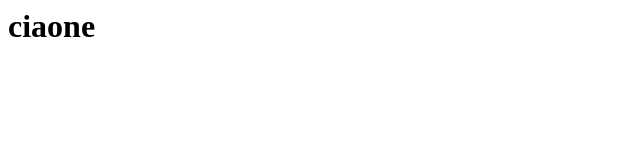
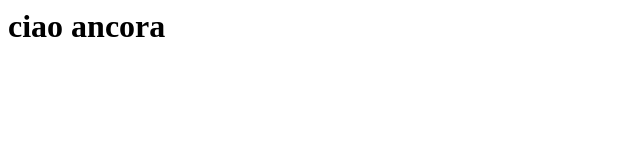
Before and after one commit to AloisiMatteo/prova_branch, a plain HTML site: page index.html in a window 1280 px wide. Shown: the whole page, without its empty margins (0-640 px from the left). Drawn offline with Linux system fonts and the light colour scheme.

Commit message:
ciao ancora

```diff
--- a/index.html
+++ b/index.html
@@ -1 +1 @@
-<h1>ciaone</h1>
+<h1>ciao ancora</h1>
```
